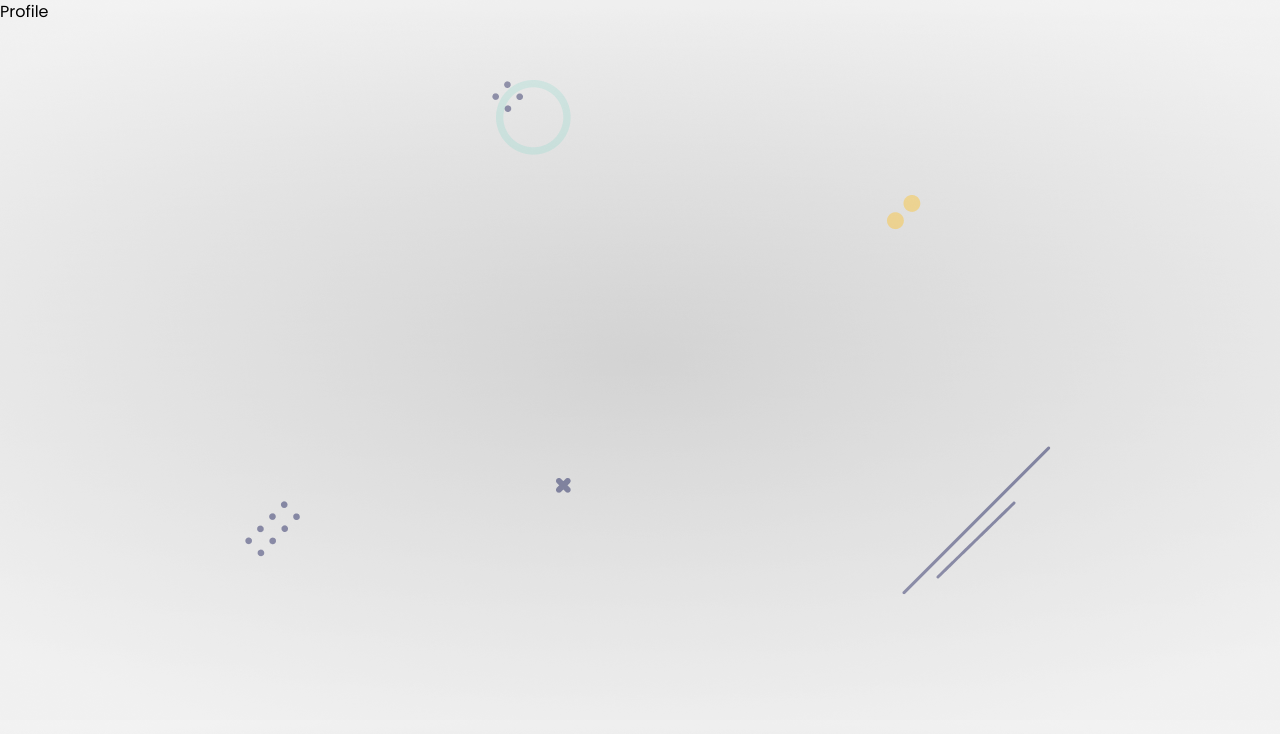
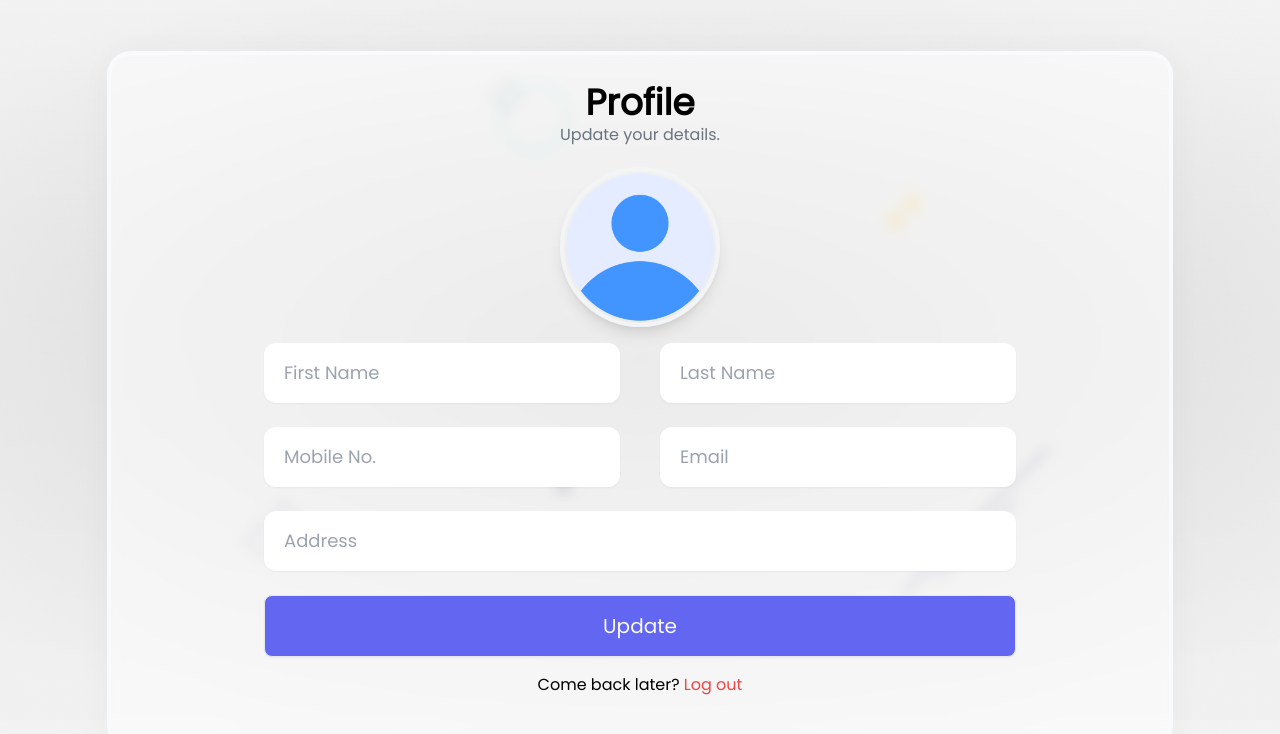
Before and after one commit to jamilahmed2/loginapp, a React (Create React App) app in the folder frontend/: page /profile in a window 1280 px wide. Shown: the top 734 px of the page. Built offline with nearby package versions, Linux system fonts and the light colour scheme.

Commit message:
profile ui / fixes

```diff
--- a/frontend/src/components/Profile.js
+++ b/frontend/src/components/Profile.js
@@ -1,7 +1,82 @@
-import React from 'react'
+import React, { useState } from 'react'
+import avatar from '../assests/profile.png'
+import styles from '../styles/Username.module.css'
+import extend from '../styles/Profile.module.css'
+import { Toaster } from 'react-hot-toast'
+// <!-- ========== Using Formik To acces form data ========== -->
+import { useFormik } from 'formik'
+import {  profileValidation } from '../helper/Validate'
+import convertToBase64 from '../helper/Convert'
+// <!-- ========== --- ========== -->
 
 export const Profile = () => {
+  const [file, setFile] = useState()
+
+  const formik = useFormik({
+    initialValues: {
+      firstName: '',
+      lastName: '',
+      email: '',
+      mobile: '',
+      address: '',
+    },
+    validate: profileValidation,
+    validateOnBlur: false,
+    validateOnChange: false,
+    onSubmit: async values => {
+      values = await Object.assign(values, { profile: file || '' })
+      console.log(values)
+    }
+  })
+
+  const onUpload = async e => {
+    const base64 = await convertToBase64(e.target.files[0])
+    setFile(base64)
+  }
+
   return (
-    <div>Profile</div>
+    <>
+      <div className="container mx-auto">
+
+        <Toaster position="top-center" reverseOrder={false}></Toaster>
+
+        <div className='flex  justify-center items-center h-screen'>
+          <div className={`${styles.glass} ${extend.glass}`}>
+
+            <div className="title flex flex-col items-center">
+              <h4 className='text-4xl font-bold'>Profile</h4>
+              <span className=' text-center text-gray-500'>
+                Update your details.
+              </span>
+            </div>
+
+            <form className="py-1" onSubmit={formik.handleSubmit}>
+              <div className='profile flex justify-center py-4'>
+                <label htmlFor="profile">
+                  <img src={file || avatar} className={`${styles.profile_img} ${extend.profile_img}`} alt="avatar" />
+                </label>
+                <input type="file" id='profile' name='profile' onChange={onUpload} />
+              </div>
+              <div className="textbox flex flex-col items-center gap-6">
+                <div className="name flex w-3/4 gap-10">
+                  <input type='text'  {...formik.getFieldProps('firstName')} className={styles.textbox} placeholder='First Name' />
+                  <input type='text'  {...formik.getFieldProps('lastName')} className={styles.textbox} placeholder='Last Name' />
+                </div>
+                <div className="name flex w-3/4 gap-10">
+                  <input type='text'  {...formik.getFieldProps('mobile')} className={styles.textbox} placeholder='Mobile No.' />
+                  <input type='email'  {...formik.getFieldProps('email')} className={styles.textbox} placeholder='Email' />
+                </div>
+                <input type='text'  {...formik.getFieldProps('address')} className={styles.textbox} placeholder='Address' />
+                <button type='submit' className={styles.btn}>Update</button>
+              </div>
+
+              <div className="text-center py-4">
+                <span className='text-grey-500'>Come back later? <button className='text-red-500'>Log out</button></span>
+              </div>
+            </form>
+          </div>
+        </div>
+      </div >
+    </>
   )
 }
--- a/frontend/src/components/Register.js
+++ b/frontend/src/components/Register.js
@@ -5,7 +5,7 @@ import styles from '../styles/Username.module.css'
 import { Toaster } from 'react-hot-toast'
 // <!-- ========== Using Formik To acces form data ========== -->
 import { useFormik } from 'formik'
-import { passwordValidate, signUpValidate } from '../helper/Validate'
+import {  signUpValidate } from '../helper/Validate'
 import convertToBase64 from '../helper/Convert'
 // <!-- ========== --- ========== -->
 
--- a/frontend/src/helper/Validate.js
+++ b/frontend/src/helper/Validate.js
@@ -6,7 +6,6 @@ export async function usernameValidate(values) {
 
     return errors
 }
-
 
 // -----> Validate  Signup <-----
 export async function signUpValidate(values) {
@@ -30,6 +29,12 @@ export async function resetPasswordValidation(values) {
         errors.exist = toast.error("Password not matched")
     }
     return errors
+}
+
+// -----> Validate  Profile Page <-----
+export async function profileValidation(values){
+    const errors = emailVerify({},values);
+    return errors;
 }
 
 //  ************************************** //
--- /dev/null
+++ b/frontend/src/styles/Profile.module.css
@@ -0,0 +1,7 @@
+.glass{
+    @apply  w-5/6;
+}
+
+.profile_img{
+    @apply w-40 cursor-pointer;
+}
```
